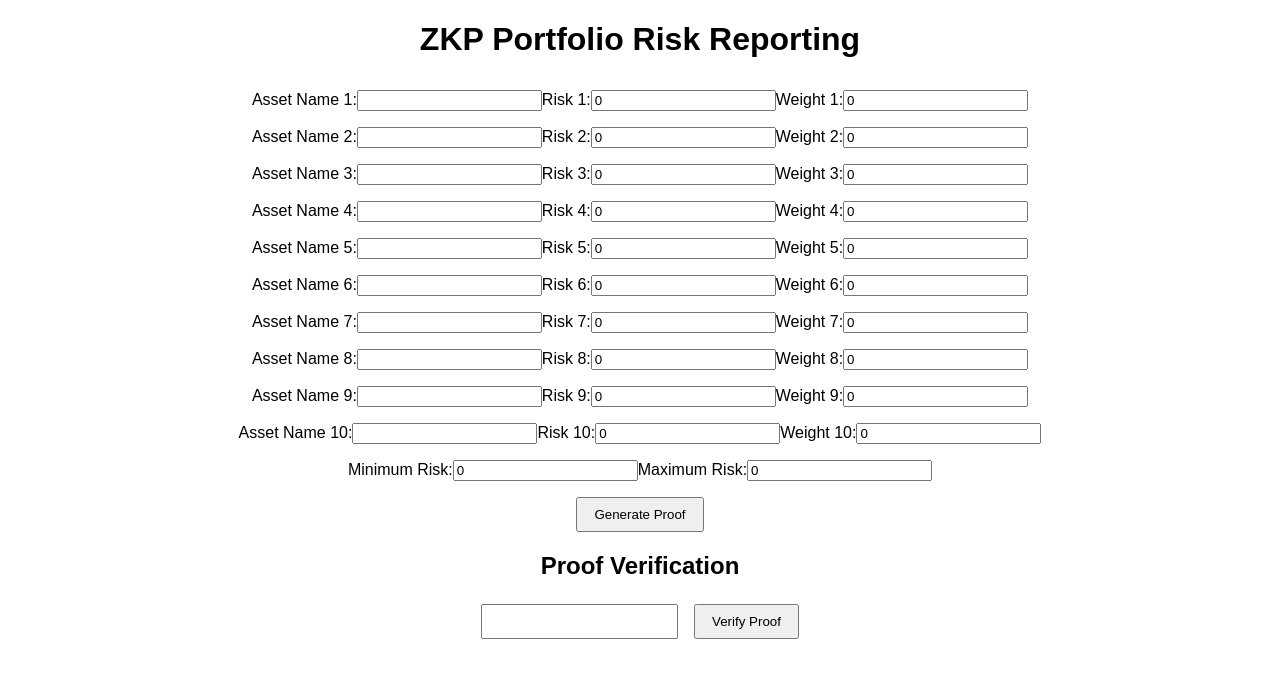
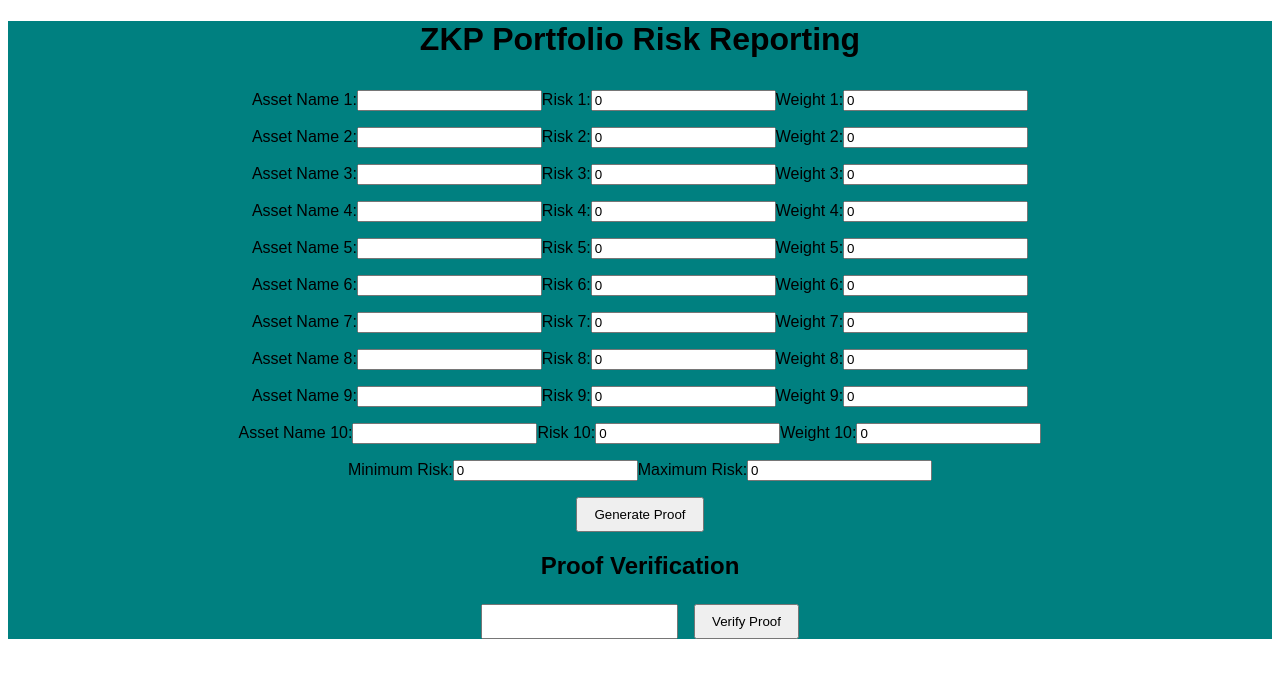
Before and after one commit to Gitgotcode/Risk_Assessment, a Next.js app: page / in a window 1280 px wide. Shown: the top 678 px of the page. Built offline with nearby package versions, Linux system fonts and the light colour scheme.

Commit message:
58th commit

```diff
--- a/interface.js
+++ b/interface.js
@@ -143,7 +143,7 @@ const Interface = () => {
 
 
   return (
-    <div style={{ fontFamily: 'Arial, sans-serif', textAlign: 'center' }}>
+    <div style={{ fontFamily: 'Arial, sans-serif', textAlign: 'center', backgroundColor: '#008080' }}>
       <h1 style={{ fontSize: '2rem', marginBottom: '2rem' }}>ZKP Portfolio Risk Reporting</h1>
 
       {weight.map((weight, index) => (
```
